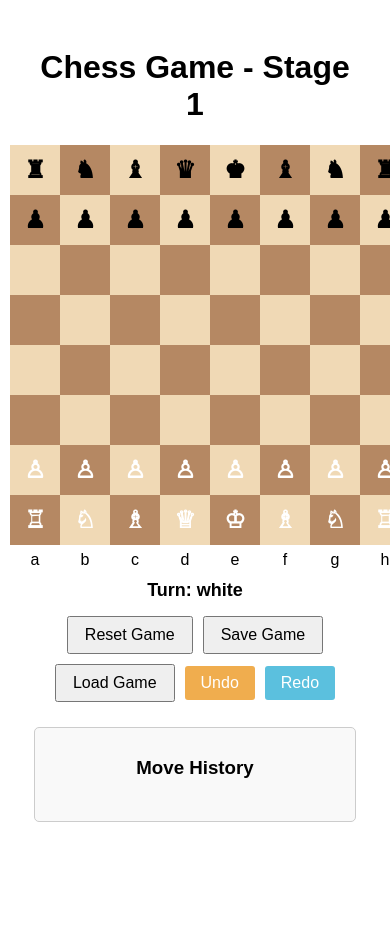
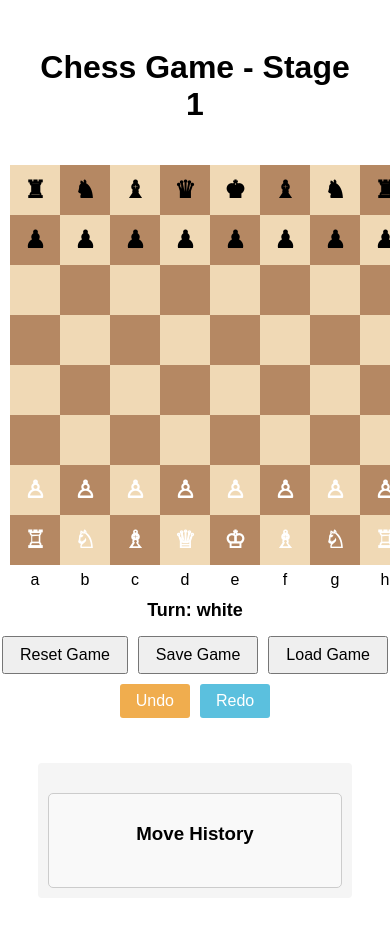
Before and after one commit to Jim2014/chess_cursor, a React (Create React App) app: page / in a window 390 px wide. Shown: the top 926 px of the page. Before the commit the page ends 850 px from the top, so only its background shows below. Built offline with nearby package versions, Linux system fonts and the light colour scheme.

Commit message:
Move history to right for desktop layout

```diff
--- a/src/components/Board.tsx
+++ b/src/components/Board.tsx
@@ -282,6 +282,7 @@ const Board: React.FC = () => {
 
   return (
     <div>
+      <div className="game-container">
         <div className="board-container">
           <div className="board-grid">
             {boardRows}
@@ -290,7 +291,6 @@ const Board: React.FC = () => {
               {['a', 'b', 'c', 'd', 'e', 'f', 'g', 'h'].map((letter) => (
                 <div key={letter} className="column-label">{letter}</div>
               ))}
-          </div>
             </div>
           </div>
           <div className="turn-indicator">Turn: {turn}</div>
@@ -311,7 +311,11 @@ const Board: React.FC = () => {
               Redo
             </button>
           </div>
+        </div>
+        <div className="side-panel">
           <MoveHistory moves={moveHistory} />
+        </div>
+      </div>
     </div>
   );
 };
--- a/src/styles/Board.css
+++ b/src/styles/Board.css
@@ -3,15 +3,45 @@
   border: 2px solid #333;
 }
 
-.board-container {
+.game-container {
   display: flex;
   justify-content: center;
+  gap: 20px;
+  max-width: 1200px;
   margin: 0 auto;
+  padding: 20px;
+}
+
+.board-container {
+  flex: 0 0 auto;
 }
 
 .board-grid {
   display: flex;
   flex-direction: column;
+}
+
+.side-panel {
+  flex: 0 0 200px;
+  padding: 10px;
+  background: #f5f5f5;
+  border-radius: 4px;
+  height: fit-content;
+}
+
+/* Responsive layout */
+@media (max-width: 768px) {
+  .game-container {
+    flex-direction: column;
+    align-items: center;
+  }
+
+  .side-panel {
+    flex: none;
+    width: 100%;
+    max-width: 400px;
+    margin-top: 20px;
+  }
 }
 
 .column-labels {
```
Lines whose indentation alone changed are shown as unchanged.
